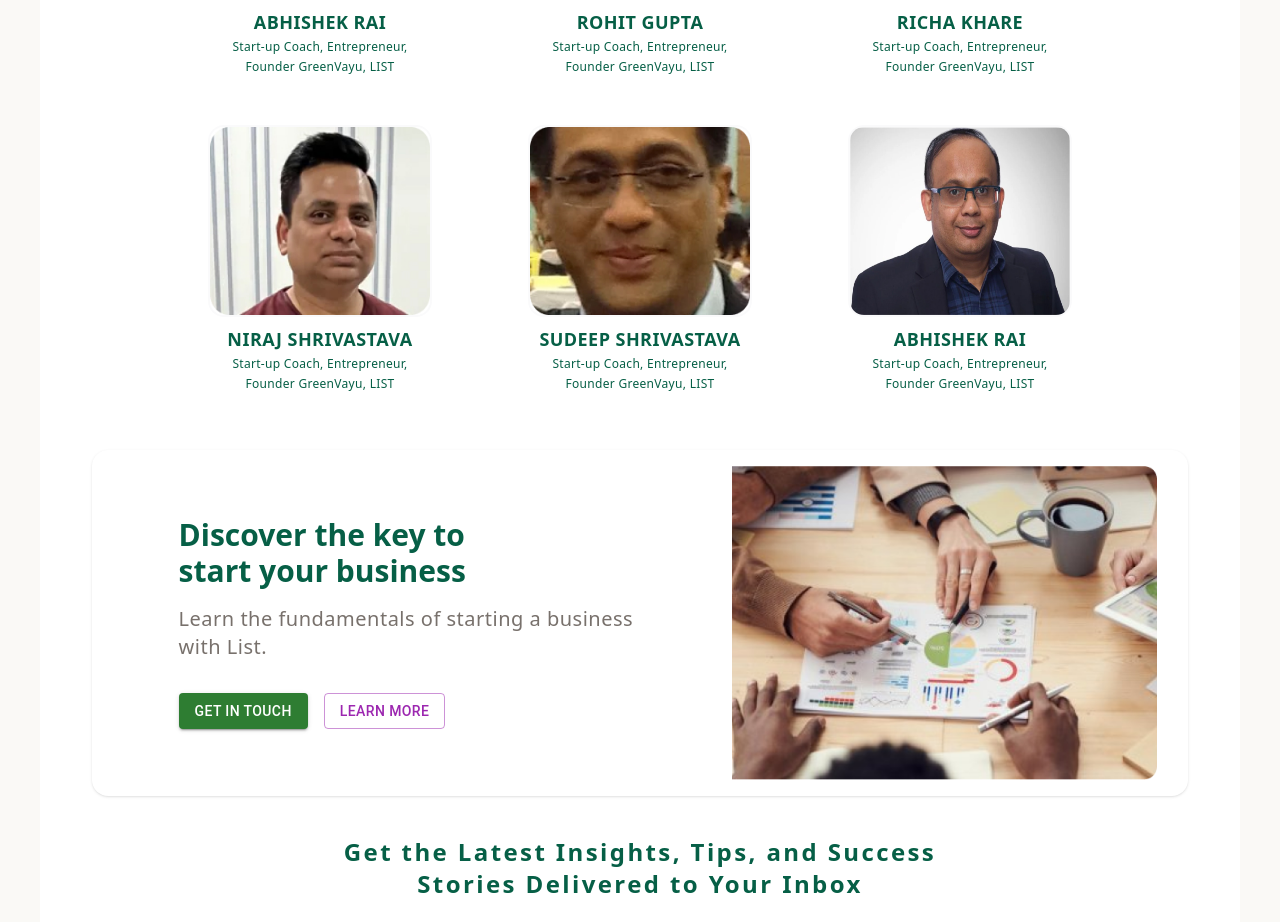
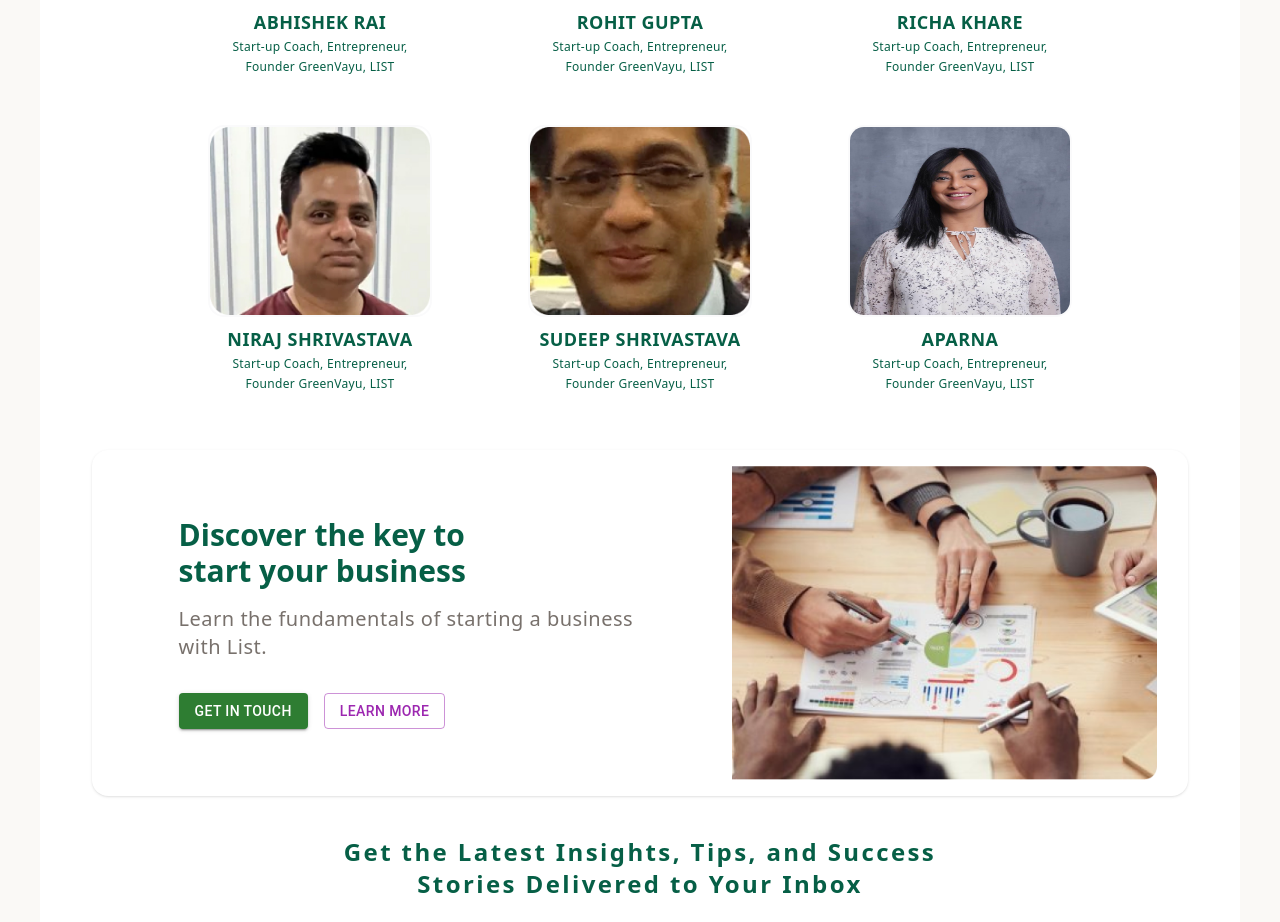
Before and after one commit to GreenVayu/List-startup, a React (Vite) app: page / in a window 1280 px wide. Shown: the part 2832-3754 px from the top of the page. Built offline with nearby package versions, Linux system fonts and the light colour scheme; the HTML template or start-up script is replaced by a standard one.

Commit message:
Aparsna mam pic has been updated

```diff
--- a/src/Home.tsx
+++ b/src/Home.tsx
@@ -436,13 +436,13 @@ const Home = () => {
           <div className="w-56 h-48 ">
           <img
                   className="w-full h-full border-2 border-gray-200 border-opacity-20 rounded-2xl"
-                  src="/ourcoaches/abhi.jpg"
+                  src="/ourcoaches/Aparna.jpg"
                   alt="blog"
                 />
           </div>
           <div className="p-2">
                   <h1 className="text-emerald-800 text-lg font-semibold leading-relaxed tracking-wide text-center">
-                    ABHISHEK RAI
+                  APARNA
                   </h1>
                   <p className="font-normal leading-5 tracking-wide text-center text-emerald-800 text-xs">
                     Start-up Coach, Entrepreneur, Founder GreenVayu, LIST
@@ -548,13 +548,13 @@ const Home = () => {
           <div className="w-56 h-48 ">
           <img
                   className="w-full h-full border-2 border-gray-200 border-opacity-20 rounded-2xl"
-                  src="/ourcoaches/abhi.jpg"
+                  src="/ourcoaches/Aparna.jpg"
                   alt="blog"
                 />
           </div>
           <div className="p-2">
                   <h1 className="text-emerald-800 text-lg font-semibold leading-relaxed tracking-wide text-center">
-                    ABHISHEK RAI
+                  APARNA
                   </h1>
                   <p className="font-normal leading-5 tracking-wide text-center text-emerald-800 text-xs">
                     Start-up Coach, Entrepreneur, Founder GreenVayu, LIST
--- a/src/ourcoaches.tsx
+++ b/src/ourcoaches.tsx
@@ -116,13 +116,13 @@ function Coaches() {
           <div className="w-56 h-48 ">
           <img
                   className="w-full h-full border-2 border-gray-200 border-opacity-20 rounded-2xl"
-                  src="/ourcoaches/abhi.jpg"
+                  src="/ourcoaches/Aparna.jpg"
                   alt="blog"
                 />
           </div>
           <div className="p-2">
                   <h1 className="text-emerald-800 text-lg font-semibold leading-relaxed tracking-wide text-center">
-                    ABHISHEK RAI
+                  APARNA
                   </h1>
                   <p className="font-normal leading-5 tracking-wide text-center text-emerald-800 text-xs">
                     Start-up Coach, Entrepreneur, Founder GreenVayu, LIST
@@ -228,13 +228,13 @@ function Coaches() {
           <div className="w-56 h-48 ">
           <img
                   className="w-full h-full border-2 border-gray-200 border-opacity-20 rounded-2xl"
-                  src="/ourcoaches/abhi.jpg"
+                  src="/ourcoaches/Aparna.jpg"
                   alt="blog"
                 />
           </div>
           <div className="p-2">
                   <h1 className="text-emerald-800 text-lg font-semibold leading-relaxed tracking-wide text-center">
-                    ABHISHEK RAI
+                  APARNA
                   </h1>
                   <p className="font-normal leading-5 tracking-wide text-center text-emerald-800 text-xs">
                     Start-up Coach, Entrepreneur, Founder GreenVayu, LIST
```
Also changed, not shown: public/ourcoaches/Aparna.jpg (added).
